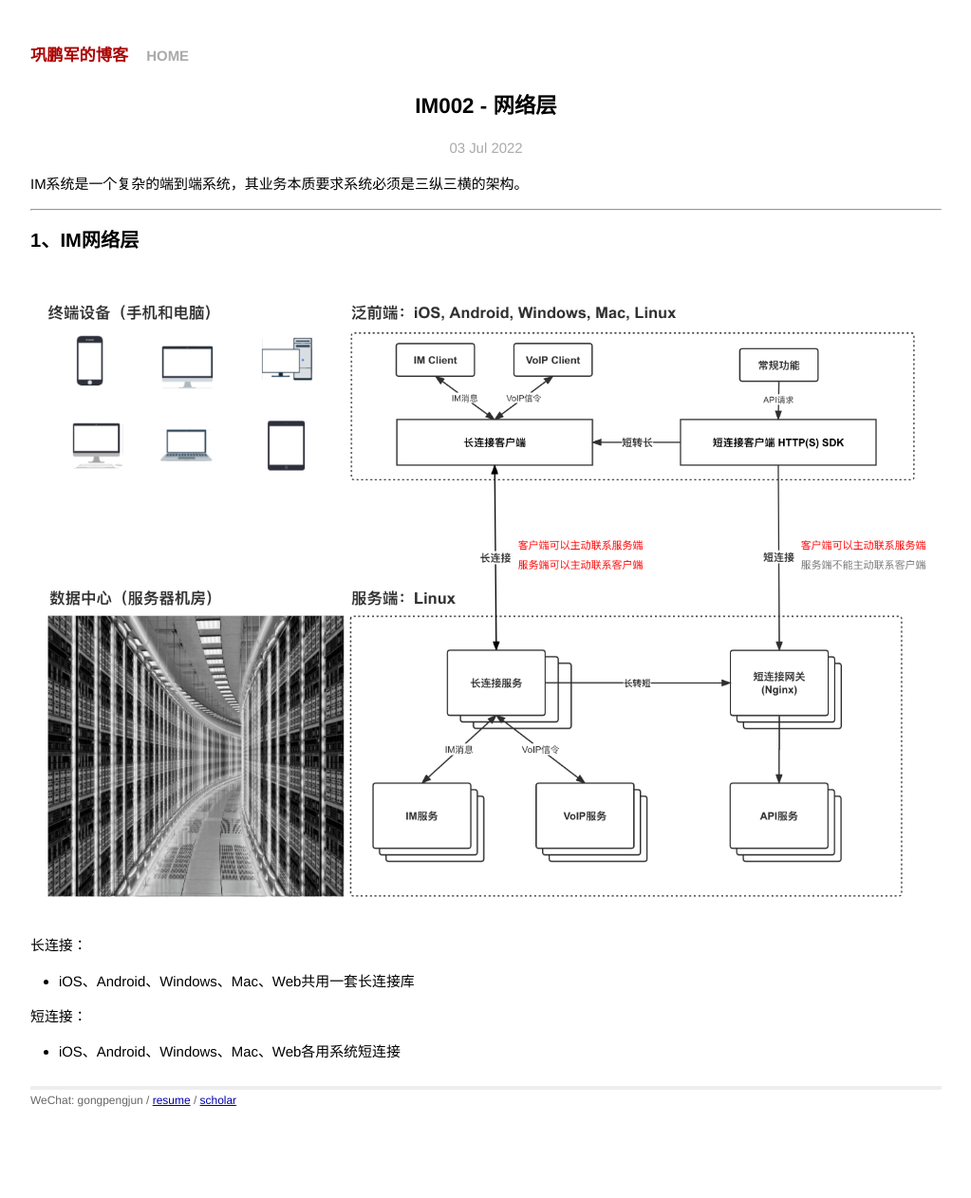
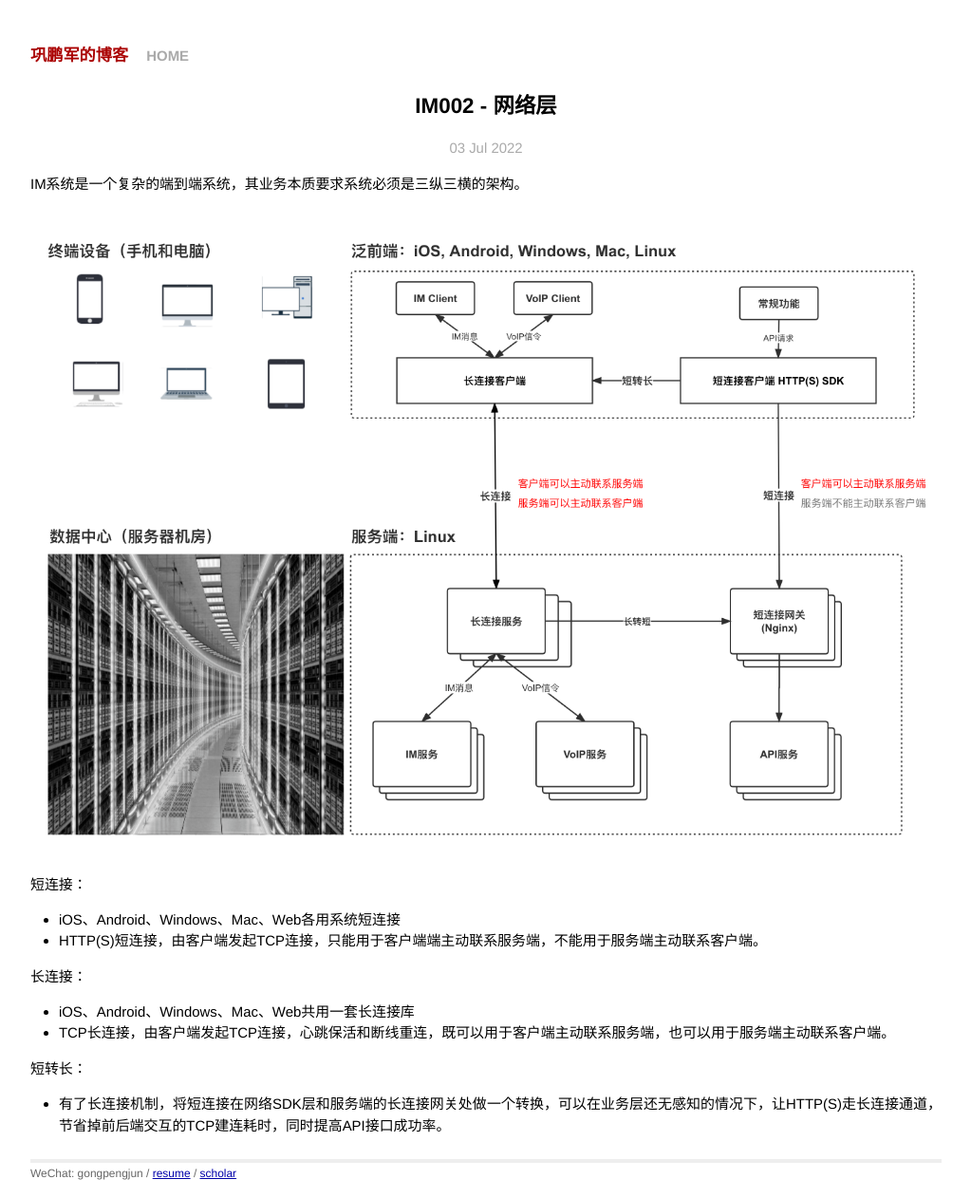
Before and after one commit to gongpengjun/gongpengjun.github.io, a Jekyll site: the page built from _posts/2022-07-04-im002-im-network-layer.markdown, in a window 1280 px wide. Shown: the whole page at 95% size, without its empty margins (128-1151 px from the left). Built offline with Jekyll 4.4.1, drawn with Linux system fonts in a browser that asks for light colours; before the commit the page ends 1185 px from its top, so only the background shows below that.

Commit message:
优化IM001和IM002

```diff
--- a/_posts/2022-07-03-im001-one-picture.markdown
+++ b/_posts/2022-07-03-im001-one-picture.markdown
@@ -6,10 +6,6 @@ categories: IM707
 ---
 
 IM系统是一个复杂的端到端系统，其业务本质要求系统必须是三纵三横的架构。
-
-- - -
-
-## 1、IM系统一览图 - 三纵三横
 
 <img src="https://gongpengjun.com/imgs/im707/im001.png" width="100%" alt="IM001-三纵三横">
 
--- a/_posts/2022-07-04-im002-im-network-layer.markdown
+++ b/_posts/2022-07-04-im002-im-network-layer.markdown
@@ -7,16 +7,18 @@ categories: IM707
 
 IM系统是一个复杂的端到端系统，其业务本质要求系统必须是三纵三横的架构。
 
-- - -
+<img src="https://gongpengjun.com/imgs/im707/im002.png" width="100%" alt="IM002-网络层">
 
-## 1、IM网络层
+短连接：
 
-<img src="https://gongpengjun.com/imgs/im707/im002.png" width="100%" alt="IM002-网络层">
+- iOS、Android、Windows、Mac、Web各用系统短连接
+- HTTP(S)短连接，由客户端发起TCP连接，只能用于客户端端主动联系服务端，不能用于服务端主动联系客户端。
 
 长连接：
 
 - iOS、Android、Windows、Mac、Web共用一套长连接库
+- TCP长连接，由客户端发起TCP连接，心跳保活和断线重连，既可以用于客户端主动联系服务端，也可以用于服务端主动联系客户端。
 
-短连接：
+短转长：
 
-- iOS、Android、Windows、Mac、Web各用系统短连接
+- 有了长连接机制，将短连接在网络SDK层和服务端的长连接网关处做一个转换，可以在业务层还无感知的情况下，让HTTP(S)走长连接通道，节省掉前后端交互的TCP建连耗时，同时提高API接口成功率。
```
